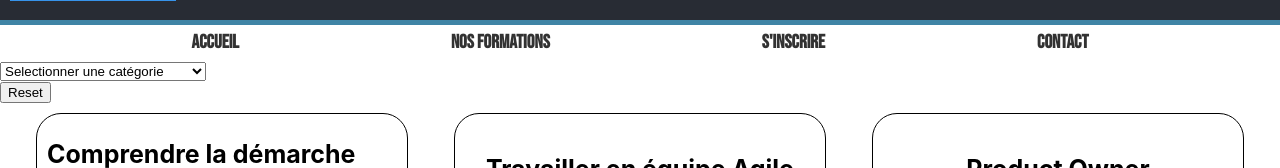
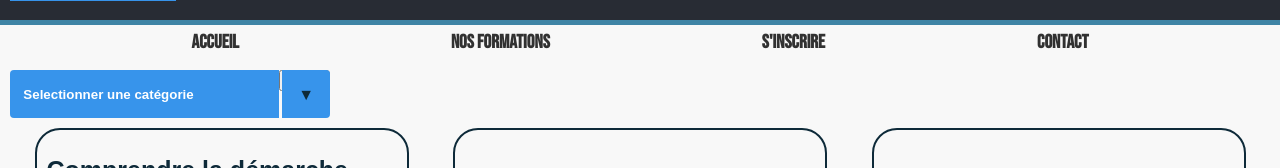
Before and after one commit to BenoitLecoeuvre/ITTraining_project, a React (Create React App) app: page /formations in a window 1280 px wide. Shown: the part 180-348 px from the top of the page. Built offline with nearby package versions, Linux system fonts and the light colour scheme.

Commit message:
ajout CSS

```diff
--- a/src/App.css
+++ b/src/App.css
@@ -0,0 +1,5 @@
+body {
+    font-family: Arial, Helvetica, sans-serif;
+    color: #0E2A39;
+    background-color: #F8F8F8;
+}
--- a/src/components/FilterComponent/FilterComponent.css
+++ b/src/components/FilterComponent/FilterComponent.css
@@ -2,3 +2,59 @@
     display:flex;
     flex-direction: row;
 }
+
+.filter-container {
+    display: flex;
+    flex-flow: column;
+}
+
+/* .filter-buttons button {
+    margin: 20px 20px 20px 0;
+    width: 15vw;
+    padding: 2px;
+    height: 50px;
+    color: white;
+    background-color: #3794eb;
+    border: 1px solid #3794eb;
+    border-radius: 6px;
+} */
+
+select {
+    /* Reset Select */
+    display: flex;
+    appearance: none;
+    outline: 0;
+    border: 0;
+    box-shadow: none;
+    /* Personalize */
+    flex: 1;
+    padding: 0 1em;
+    color: #fff;
+    font-weight: 700;
+    background-color: #3794eb;
+    background-image: none;
+    cursor: pointer;
+  }
+
+  /* Custom Select wrapper */
+  .select {
+    margin-top: 10px;
+    margin-left: 10px;
+    position: relative;
+    display: flex;
+    width: 20em;
+    height: 3em;
+    border-radius: .25em;
+    overflow: hidden;
+  }
+  /* Arrow */
+  .select::after {
+    content: '\25BC';
+    position: absolute;
+    top: 0;
+    right: 0;
+    padding: 1em;
+    background-color: #3794eb;
+    transition: .25s all ease;
+    pointer-events: none;
+  }
--- a/src/components/FilterComponent/FilterComponent.jsx
+++ b/src/components/FilterComponent/FilterComponent.jsx
@@ -1,12 +1,12 @@
 import React from 'react';
-import './FilterComponent';
+import './FilterComponent.css';
 
 const FilterComponent = ({ activeCategory, setActiveCategory, categoryList, resetInput, activeSubCategory, setActivesubCategory, subCategoryList, resetsubInput }) => {
 
 
     return (
-        <div>
-            <div>
+        <div className='filter-container' >
+            <div className="select">
                 <select
                     name="category"
                     id="category"
@@ -22,7 +22,8 @@ const FilterComponent = ({ activeCategory, setActiveCategory, categoryList, rese
                         )
                     }
                 </select>
-                <div >
+
+                <div className="filter-buttons">
                     <button
                         onClick={() => resetInput()}>
                         Reset
@@ -30,7 +31,7 @@ const FilterComponent = ({ activeCategory, setActiveCategory, categoryList, rese
                 </div>
             </div>
             {activeCategory !== "" ?
-                <div >
+                <div className="select">
                     <select
                         name="subCategory"
                         id="subCategory"
@@ -46,7 +47,7 @@ const FilterComponent = ({ activeCategory, setActiveCategory, categoryList, rese
                             )
                         }
                     </select>
-                    <div>
+                    <div className="filter-buttons">
                         <button
                             onClick={() => resetsubInput()}>
                             Reset
--- a/src/components/FormationCardComponent/FormationCardComponent.css
+++ b/src/components/FormationCardComponent/FormationCardComponent.css
@@ -2,7 +2,8 @@
     border-radius: 25px;
     margin: 10px;
     padding: 10px;
-    border: 1px solid black;
+    border: 2px solid #0E2A39;
+    color: #0E2A39;
     cursor: pointer;
 }
 
--- a/src/components/navbarComponents/navbarComponents.css
+++ b/src/components/navbarComponents/navbarComponents.css
@@ -1,5 +1,5 @@
 .navigation{
-    background-color: white;
+    background-color: #F8F8F8;
     text-align: center;
 }
 
@@ -8,7 +8,7 @@
     text-decoration: none;
     transition: transform 0.2s;
     color: black;
-    background-color: white;
+    background-color: #F8F8F8;
     border: none;
     font-weight: bold;
     font-size: 120%;
--- a/src/views/FormationListView/FormationListView.css
+++ b/src/views/FormationListView/FormationListView.css
@@ -3,6 +3,4 @@
     flex-direction: row;
     flex-wrap: wrap;
     justify-content: space-evenly;
-    /* cursor:pointer;
-    border: 1px solid black; */
 }
```
